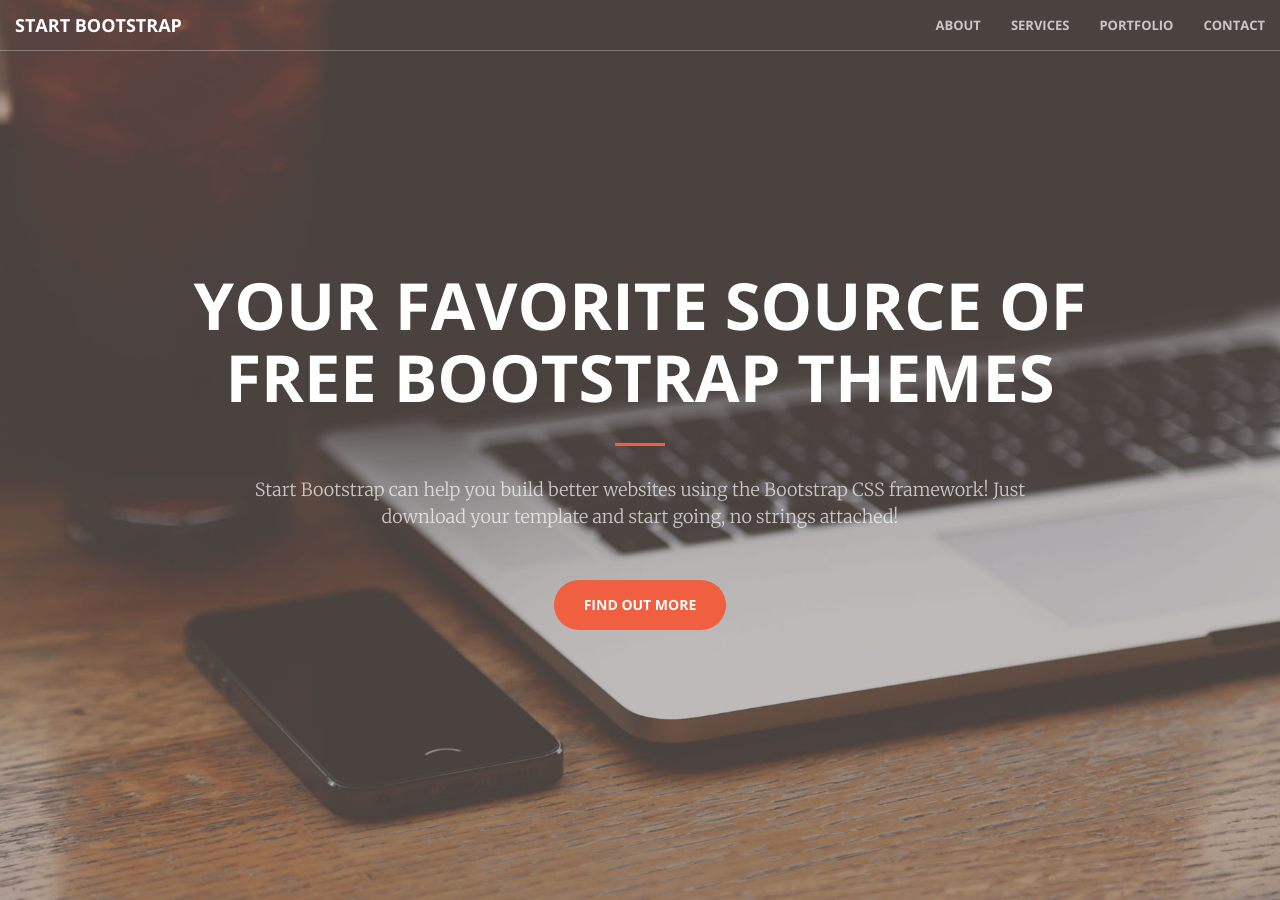
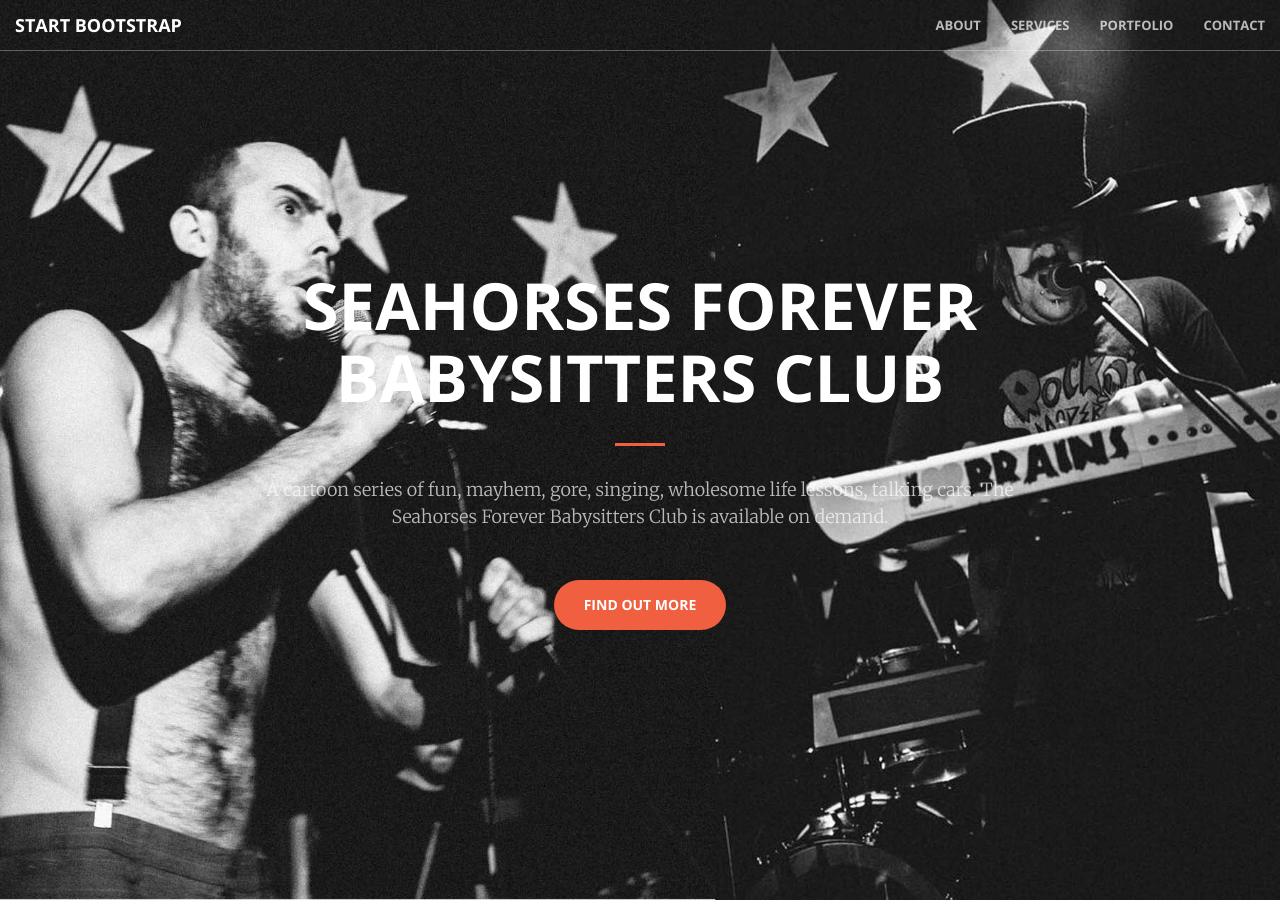
Before and after one commit to harrypurp/harrypurp.github.io, a Jekyll site: the page built from index.html, in a window 1280 px wide and 900 px high. Built offline with Jekyll 4.4.1, drawn with Linux system fonts in a browser that asks for light colours.

Commit message:
changing some stuff

```diff
--- a/_config.yml
+++ b/_config.yml
@@ -1,9 +1,9 @@
 # Site settings
-title:
+title: Seahorses Forever Babysitters Club
 email:
 description: > # this means to ignore newlines until "baseurl:"
 baseurl: "" # the subpath of your site, e.g. /blog/
-url: "" # the base hostname & protocol for your site
+url: "https://harrypurp.github.io/" # the base hostname & protocol for your site
 
 twitter_username:
 github_username:
--- a/_includes/head.html
+++ b/_includes/head.html
@@ -6,7 +6,7 @@
     <meta name="description" content="">
     <meta name="author" content="">
 
-    <title>Creative - Start Bootstrap Theme</title>
+    <title>Seahorses Forever Babysitters Club</title>
 
     <!-- Bootstrap Core CSS -->
     <link rel="stylesheet" href="css/bootstrap.min.css" type="text/css">
--- a/_includes/header.html
+++ b/_includes/header.html
@@ -1,9 +1,9 @@
 <header>
     <div class="header-content">
         <div class="header-content-inner">
-            <h1>Your Favorite Source of Free Bootstrap Themes</h1>
+            <h1>Seahorses Forever Babysitters Club</h1>
             <hr>
-            <p>Start Bootstrap can help you build better websites using the Bootstrap CSS framework! Just download your template and start going, no strings attached!</p>
+            <p>A cartoon series of fun, mayhem, gore, singing, wholesome life lessons, talking cars. The Seahorses Forever Babysitters Club is available on demand.</p>
             <a href="#about" class="btn btn-primary btn-xl page-scroll">Find Out More</a>
         </div>
     </div>
--- a/_sass/_base.scss
+++ b/_sass/_base.scss
@@ -155,7 +155,7 @@
     min-height: auto;
     @include background-cover;
     background-position: center;
-    background-image: url('../img/header.jpg');
+    background-image: url('../img/header2.jpg');
     text-align: center;
     color: white;
     .header-content {
```
Also changed, not shown: img/header2.jpg (added).
